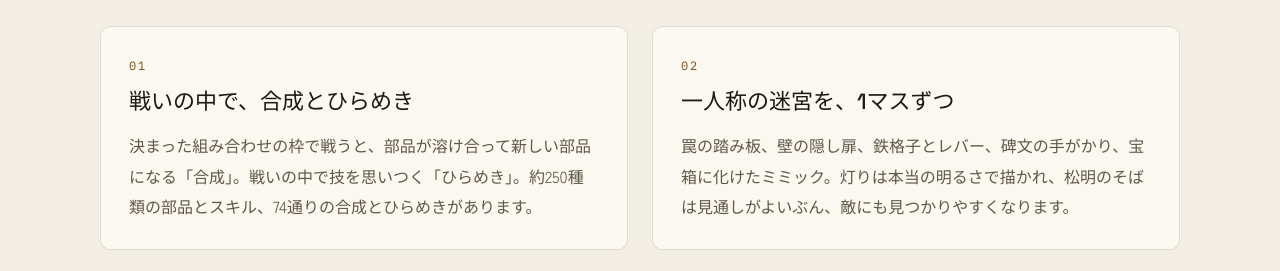
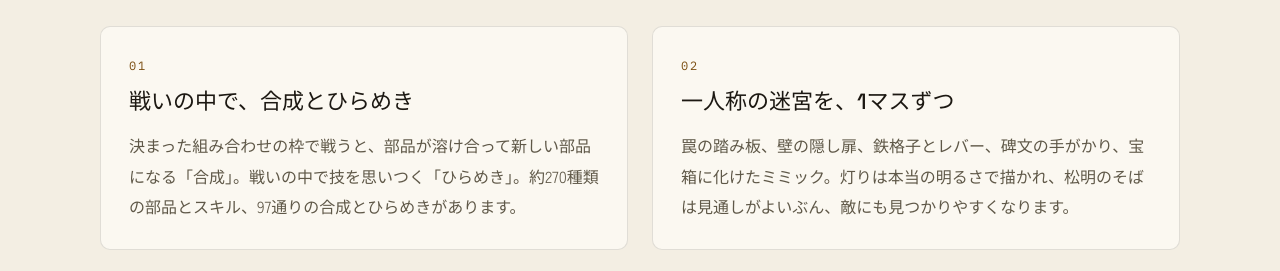
Before and after one commit to Rusty1m/rustyworks, a plain HTML site: page crucible-of-the-abyss.html in a window 1280 px wide. Shown: the part 2700-2971 px from the top of the page. Drawn offline with Linux system fonts and the light colour scheme.

Commit message:
CRUCIBLE OF THE ABYSS: 部品とスキルを約270・合成とひらめきを97通りに（2026-11-19 に合成を24通り足した。Steam のストアの説明と同じ数）
Co-Authored-By: Claude Opus 5.5 <noreply@anthropic.com>

```diff
--- a/crucible-of-the-abyss.html
+++ b/crucible-of-the-abyss.html
@@ -220,7 +220,7 @@
             <div class="card">
               <div class="num">01</div>
               <h3 data-ja="戦いの中で、合成とひらめき" data-en="Fusion and Insight, mid-battle">戦いの中で、合成とひらめき</h3>
-              <p data-ja="決まった組み合わせの枠で戦うと、部品が溶け合って新しい部品になる「合成」。戦いの中で技を思いつく「ひらめき」。約250種類の部品とスキル、74通りの合成とひらめきがあります。" data-en="Fight with the right combination and the parts fuse into a new one: Fusion. Some skills come to you mid-battle: Insight. Around 250 parts and skills, and 74 fusions and insights to find.">決まった組み合わせの枠で戦うと、部品が溶け合って新しい部品になる「合成」。戦いの中で技を思いつく「ひらめき」。約250種類の部品とスキル、74通りの合成とひらめきがあります。</p>
+              <p data-ja="決まった組み合わせの枠で戦うと、部品が溶け合って新しい部品になる「合成」。戦いの中で技を思いつく「ひらめき」。約270種類の部品とスキル、97通りの合成とひらめきがあります。" data-en="Fight with the right combination and the parts fuse into a new one: Fusion. Some skills come to you mid-battle: Insight. Around 270 parts and skills, and 97 fusions and insights to find.">決まった組み合わせの枠で戦うと、部品が溶け合って新しい部品になる「合成」。戦いの中で技を思いつく「ひらめき」。約270種類の部品とスキル、97通りの合成とひらめきがあります。</p>
             </div>
             <div class="card">
               <div class="num">02</div>
```
